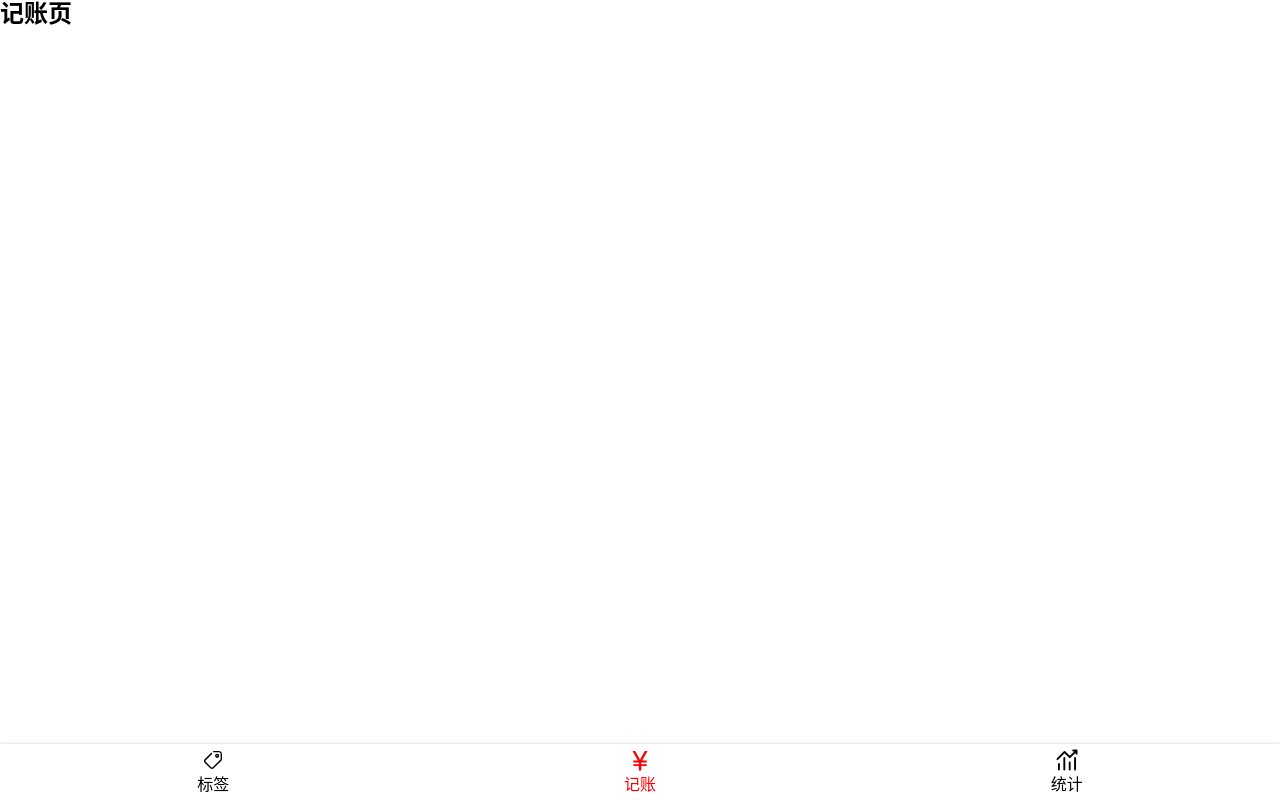
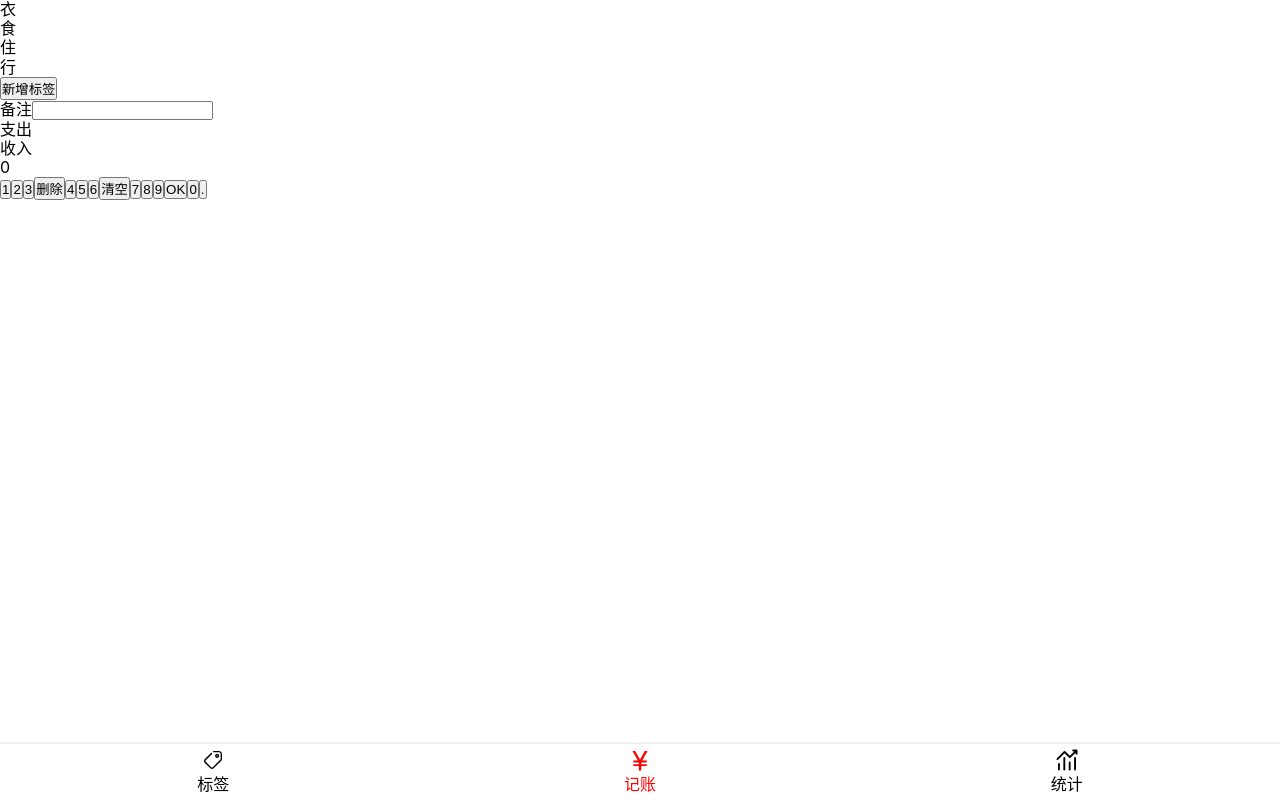
Before and after one commit to GeekyGuang/dobby-react-code, a React app: page /#/money in a window 1280 px wide. Built offline with nearby package versions, Linux system fonts and the light colour scheme; the HTML template or start-up script is replaced by a standard one.

Commit message:
完成money.tsx的html部分

```diff
--- a/src/views/Money.tsx
+++ b/src/views/Money.tsx
@@ -1,10 +1,67 @@
 import Layout from '../components/Layout';
 import React from 'react';
+import styled from 'styled-components';
+
+const TagsSection = styled.section`
+
+`
+
+const NotesSection = styled.section`
+
+`
+
+const CategorySection = styled.section`
+
+`
+
+const NumberPadSection = styled.section`
+
+`
+
 
 function Money() {
   return (
     <Layout>
-      <h2>记账页</h2>
+      <TagsSection>
+        <ol>
+          <li>衣</li>
+          <li>食</li>
+          <li>住</li>
+          <li>行</li>
+        </ol>
+        <button>新增标签</button>
+      </TagsSection>
+      <NotesSection>
+        <label>
+          <span>备注</span>
+          <input type="text"/>
+        </label>
+      </NotesSection>
+      <CategorySection>
+        <ul>
+          <li>支出</li>
+          <li>收入</li>
+        </ul>
+      </CategorySection>
+      <NumberPadSection>
+        <div>0</div>
+        <div>
+          <button>1</button>
+          <button>2</button>
+          <button>3</button>
+          <button>删除</button>
+          <button>4</button>
+          <button>5</button>
+          <button>6</button>
+          <button>清空</button>
+          <button>7</button>
+          <button>8</button>
+          <button>9</button>
+          <button>OK</button>
+          <button>0</button>
+          <button>.</button>
+        </div>
+      </NumberPadSection>
     </Layout>
   );
 }
```
